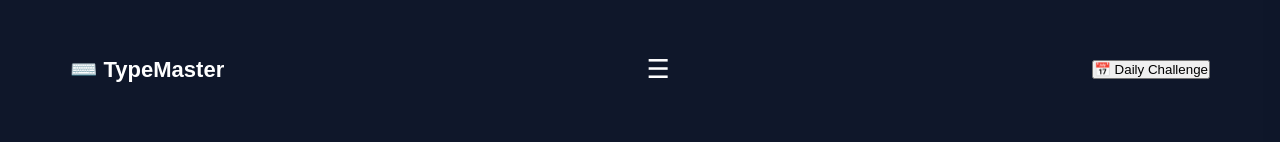
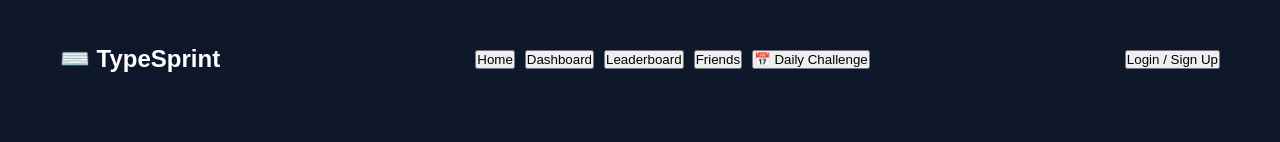
Before and after one commit to AmbarMishra973/TypeSprint, a React app in the folder frontend/: page / in a window 1280 px wide. Shown: the top 142 px of the page. Built offline with nearby package versions, Linux system fonts and the light colour scheme; no server answers; the HTML template or start-up script is replaced by a standard one.

Commit message:
updating layout

```diff
--- a/frontend/src/components/Navbar.jsx
+++ b/frontend/src/components/Navbar.jsx
@@ -1,54 +1,46 @@
-import { useState } from "react";
-import SidebarMenu from "./SidebarMenu";
-import RankBadge from './RankBadge'; // 🚀 1. Import the Rank Badge
-function Navbar({ activeView, setActiveView, user, openModal }) {
-  const [isSidebarOpen, setIsSidebarOpen] = useState(false);
+import React from 'react';
+import RankBadge from './RankBadge';
 
-  const handleLogout = () => {
-    localStorage.removeItem("typingUser");
-    window.location.reload();
-  };
+const Navbar = ({ activeView, setActiveView, user, openModal }) => {
+  return (
+    <nav className="navbar" style={{ display: 'flex', justifyContent: 'space-between', alignItems: 'center', padding: '15px 30px' }}>
 
-  return (
-    <nav className="navbar" style={{ display: 'flex', justifyContent: 'space-between', alignItems: 'center', padding: '20px 40px', position: 'relative' }}>
-      <div
-        className="logo"
-        style={{ fontSize: '22px', fontWeight: 'bold', cursor: 'pointer' }}
-        onClick={() => { setActiveView("typing"); }}
-      >
-        ⌨️ TypeMaster
+      {/* LEFT: Logo */}
+      <div className="navbar-left">
+        <h2 onClick={() => setActiveView("typing")} style={{ cursor: 'pointer', margin: 0 }}>
+          ⌨️ TypeSprint
+        </h2>
       </div>
 
-      {/* Hamburger Toggle Button */}
-      <button
-        onClick={() => setIsSidebarOpen(true)}
-        style={{
-          background: 'none', border: 'none', fontSize: '26px',
-          cursor: 'pointer', color: 'var(--text-main)', padding: '4px 8px'
-        }}
-      >
-        ☰
-      </button>
-      {/* Add this button wherever your other nav buttons (Friends, Leaderboard) are */}
-<button
-  className={activeView === "daily" ? "active" : ""}
-  onClick={() => setActiveView("daily")}
->
-  📅 Daily Challenge
-</button>
+      {/* CENTER: All Nav Buttons including Daily Challenge */}
+      <div className="navbar-center" style={{ display: 'flex', gap: '10px' }}>
+        <button className={activeView === "typing" ? "active" : ""} onClick={() => setActiveView("typing")}>Home</button>
+        <button className={activeView === "dashboard" ? "active" : ""} onClick={() => setActiveView("dashboard")}>Dashboard</button>
+        <button className={activeView === "leaderboard" ? "active" : ""} onClick={() => setActiveView("leaderboard")}>Leaderboard</button>
+        <button className={activeView === "friends" ? "active" : ""} onClick={() => setActiveView("friends")}>Friends</button>
+        <button className={activeView === "daily" ? "active" : ""} onClick={() => setActiveView("daily")}>
+          📅 Daily Challenge
+        </button>
+      </div>
 
-      {/* Slide-out Sidebar Drawer */}
-      <SidebarMenu
-        isOpen={isSidebarOpen}
-        onClose={() => setIsSidebarOpen(false)}
-        activeView={activeView}
-        setActiveView={setActiveView}
-        user={user}
-        openModal={openModal}
-        onLogout={handleLogout}
-      />
+      {/* RIGHT: User Profile & XP Rank Badge (or Login) */}
+      <div className="navbar-right">
+        {user ? (
+          <div style={{ display: 'flex', alignItems: 'center', gap: '15px' }}>
+            {/* 🌟 This is where your XP Rank Badge will pop up once logged in! */}
+            <RankBadge xp={user.xp || 0} />
+
+            <span style={{ fontWeight: 'bold' }}>{user.name}</span>
+            <button onClick={() => openModal("profile")}>Profile</button>
+            <button onClick={() => openModal("settings")}>⚙️</button>
+          </div>
+        ) : (
+          <button onClick={() => openModal("auth")}>Login / Sign Up</button>
+        )}
+      </div>
+
     </nav>
   );
-}
+};
 
 export default Navbar;
```
